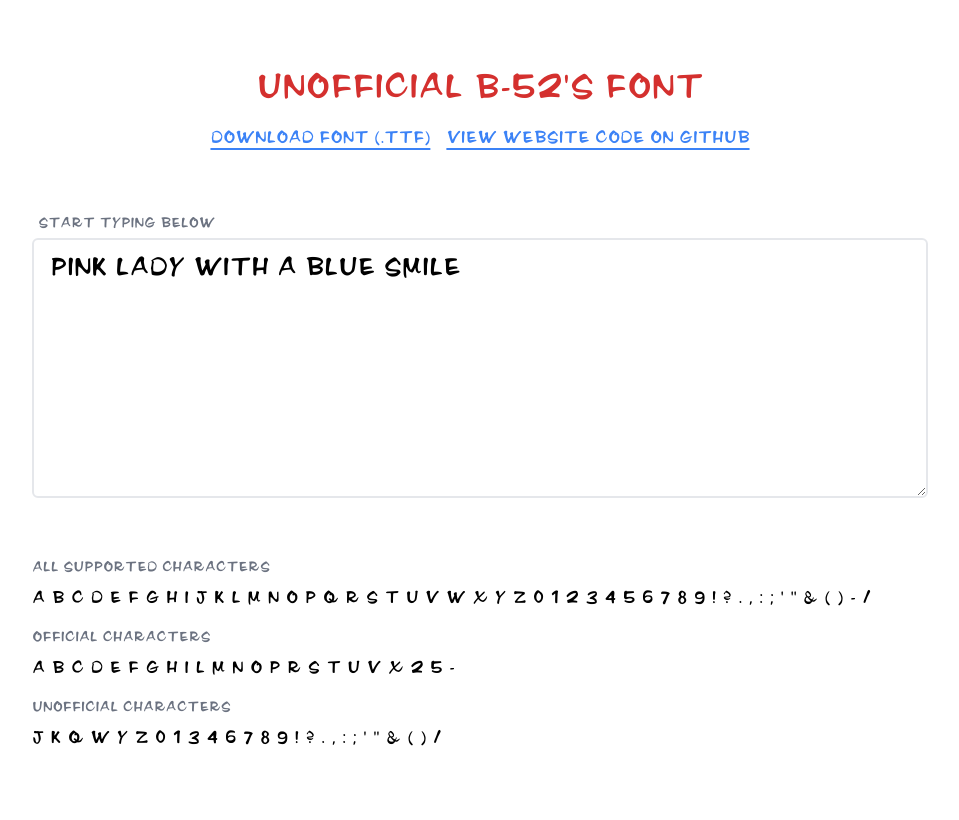
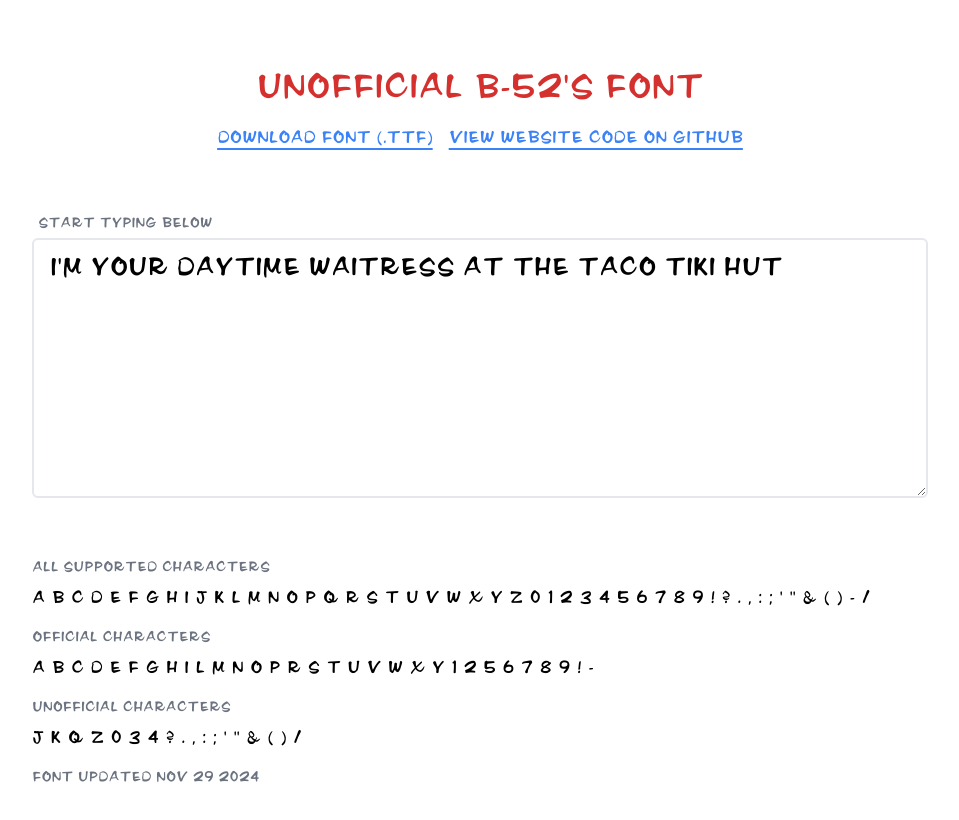
Before and after one commit to jakeo-dev/b52s-font, a website: page index.html in a window 1280 px wide. Shown: the whole page, without its empty margins (160-1119 px from the left). Drawn offline with Linux system fonts and the light colour scheme; files that its build step writes are made by us from their sources.

Commit message:
update font to include more official characters

```diff
--- a/index.html
+++ b/index.html
@@ -14,9 +14,9 @@
 
     <meta name="keywords"
         content="b52s, b52's, b-52s, b-52's, the b52s, the b52's, the b-52s, the b-52's, fred schneider, cindy wilson, ricky wilson, kate pierson, keith strickland, new wave band, font, typeface, b52s font, b52's font, b-52s font, b-52's font, the b52s font, the b52's font, the b-52s font, the b-52's font, b52s logo, b52's logo, b-52s logo, b-52's logo, the b52s logo, the b52's logo, the b-52s logo, the b-52's logo" />
-    <meta property="description" content="Download and try the unofficial font from the B-52's logo" />
+    <meta property="description" content="Download and try the unofficial font recreated from the B-52's logo" />
     <meta property="og:title" content="Unofficial B-52's Font">
-    <meta property="og:description" content="Download and try the unofficial font from the B-52's logo">
+    <meta property="og:description" content="Download and try the unofficial font recreated from the B-52's logo">
     <meta name="theme-color" content="#feeb51">
 </head>
 
@@ -52,10 +52,13 @@
                 7 8 9 ! ? . , : ; ' " & ( ) - /</h3>
 
             <h2 class="text-lg md:text-xl leading-6 tracking-tight mt-2.5">Official characters</h2>
-            <h3 class="text-xl md:text-2xl text-black">A B C D E F G H I L M N O P R S T U V X 2 5 -</h3>
+            <h3 class="text-xl md:text-2xl text-black">A B C D E F G H I L M N O P R S T U V W X Y 1 2 5 6 7 8 9 ! -
+            </h3>
 
             <h2 class="text-lg md:text-xl leading-6 tracking-tight mt-2.5">Unofficial characters</h2>
-            <h3 class="text-xl md:text-2xl text-black">J K Q W Y Z 0 1 3 4 6 7 8 9 ! ? . , : ; ' " & ( ) /</h3>
+            <h3 class="text-xl md:text-2xl text-black">J K Q Z 0 3 4 ? . , : ; ' " & ( ) /</h3>
+
+            <h2 class="text-lg md:text-xl leading-6 tracking-tight mt-2.5">Font updated Nov 29 2024</h2>
         </div>
     </div>
 
--- a/script.js
+++ b/script.js
@@ -4,6 +4,7 @@
     "Watch out for that piranha",
     "I'm not no Limburger",
     "Can you name 'em today?",
+    "A dog dyed dark green",
     "Red-hot lava",
     "Reckless drivin', like a sports car",
     "Get out of the state you're in",
@@ -19,15 +20,18 @@
     "Let's meet and have a baby now",
     "Pick 'em, hull 'em, put on the steam",
     "On Planet X",
+    "This is the space age",
     "Orange popsicles and lemonade",
     "I see no clouds ahead",
     "What's that on your head?",
     "On the neon side of town",
     "Work it like a washer machine",
+    "We know a place where we are free",
     "She knows where the rain goes",
     "Shake it 'til the butter melts",
     "A freight train with a loose caboose",
     "Just sit on the porch and swing",
+    "We belong to the deadbeat club",
     "We'll dance in the garden in torn sheets in the rain",
     "You're what?",
     "The mouth of the river is laughing at us",
@@ -40,6 +44,7 @@
     "I can't wait 'til the twelfth of never",
     "The vortex spits me out",
     "Electric luau",
+    "Turn to jelly",
     "I'm your daytime waitress at the taco tiki hut",
     "Pink lady with a blue smile",
     "It's a pink helicopter",
```
Also changed, not shown: unofficial-b52s-Regular.ttf.
